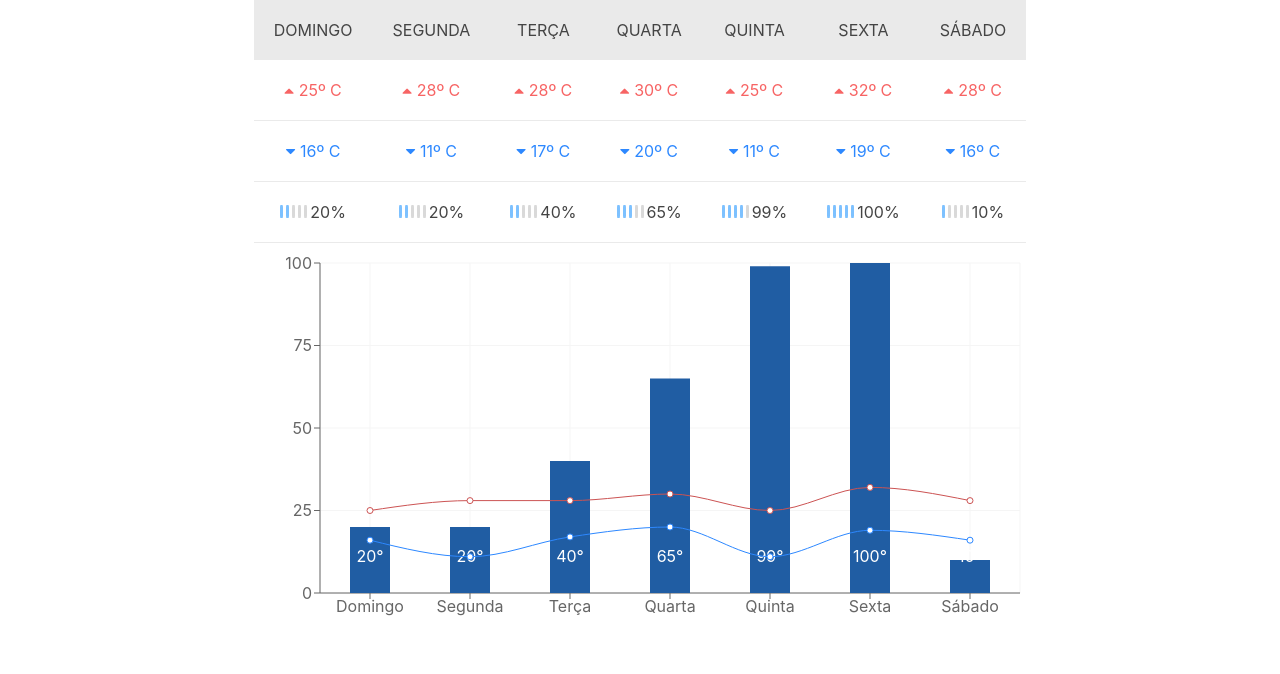
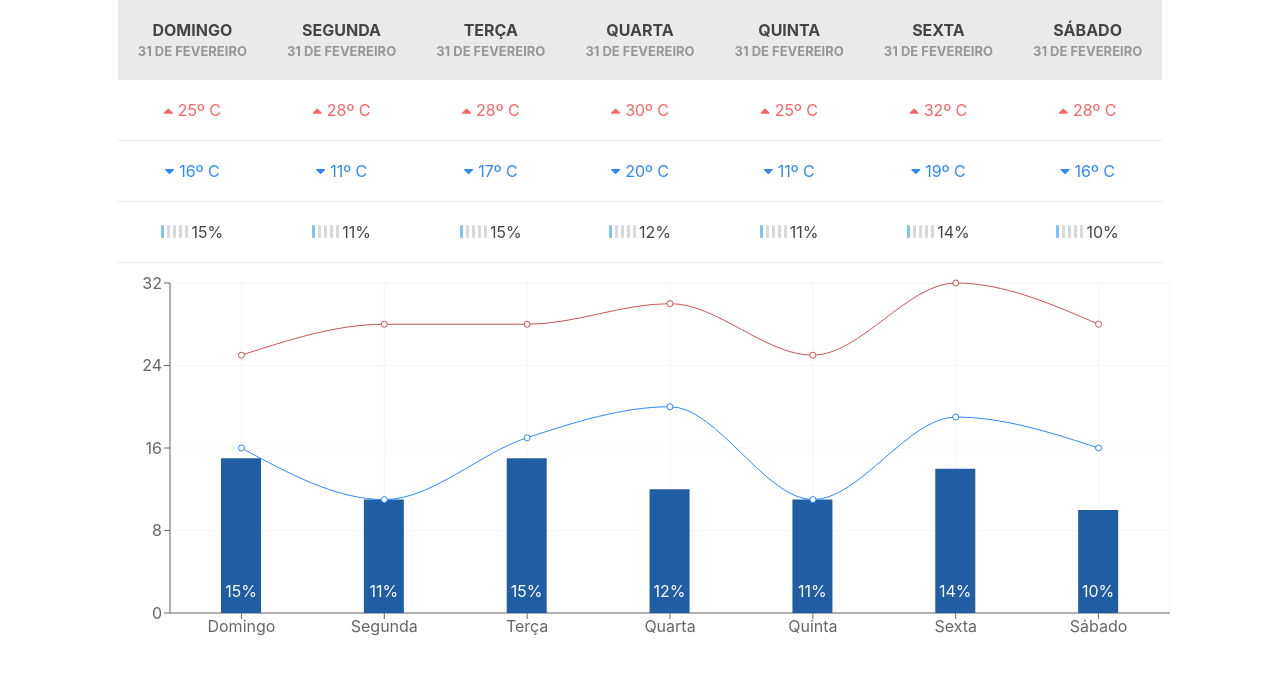
Before and after one commit to Sabrinovsky/weather-challange, a React (Create React App) app: page / in a window 1280 px wide. Shown: the top 674 px of the page. Built offline with nearby package versions, Linux system fonts and the light colour scheme.

Commit message:
some changes

```diff
--- a/src/App.js
+++ b/src/App.js
@@ -1,35 +1,12 @@
 import React from 'react';
 import './App.css';
-import { Container,Row } from 'react-bootstrap'
 
-import Week from './Week'
-import Chart from './Chart'
-
-const data = [{day:'Domingo',max:'25',min:'16',umi:'20'},
-              {day:'Segunda',max:'28',min:'11',umi:'20'},
-              {day:'Terça',max:'28',min:'17',umi:'40'},
-              {day:'Quarta',max:'30',min:'20',umi:'65'},
-              {day:'Quinta',max:'25',min:'11',umi:'99'},
-              {day:'Sexta',max:'32',min:'19',umi:'100'},
-              {day:'Sábado',max:'28',min:'16',umi:'10'}]
+import WeatherTable from './components/WeatherTable'
 
 function App() {
   return (
       <>
-        <Container className='center-div'>
-          <Row>
-            {
-              Object.keys(data).map((key,index)=>{
-                return(
-                  <Week data={data[key]} />
-                )
-              })
-            }
-          </Row>
-          <Row style={{display:'inline-flex'}}>
-            <Chart data={data}/>
-          </Row>
-        </Container>
+        <WeatherTable/>
       </>
   );
 }
--- a/src/Chart.js
+++ b/src/components/Chart.js
@@ -6,12 +6,11 @@ import {
   Tooltip, LabelList
 } from 'recharts';
 
-const renderCustomizedLabel = (props) => {
-  const { x, width, value } = props;
+const renderCustomizedLabel = ({x, width,value}) => {
   return (
     <g>
-      <text x={x + width / 2} y={315} fill="#fff" textAnchor="middle" dominantBaseline="middle">
-        {value+'°'}
+      <text x={x + width / 2} y={330} fill="#fff" textAnchor="middle" dominantBaseline="middle">
+        {value+'%'}
       </text>
     </g>
   );
@@ -21,7 +20,7 @@ const Chart = ({ data }) =>
 
       <div className='' >
         <ComposedChart
-          width={800}
+          width={1100}
           height={400}
           data={data}
           margin={{
--- a/src/Week.js
+++ b/src/components/WeatherDay.js
@@ -1,5 +1,5 @@
 import React from 'react';
-import './index.css';
+import '../index.css';
 
 const bars = (umi) =>
     {
@@ -14,11 +14,16 @@ const bars = (umi) =>
         )
     }
 
-const Week = ({ data } ) =>
+const WeatherDay = ({ data } ) =>
 
 <div className='inline-block' key={data.day}>
         <div className='bg-day pd-default'>
             {data.day}
+            <div>
+                <span className='sub-text'>
+                    31 de fevereiro
+                </span>
+            </div>
         </div>
         <div className='pd-default border-bot high'>
             <i className="fa fa-caret-up"/>
@@ -35,4 +40,4 @@ const Week = ({ data } ) =>
     </div>
 
 
-export default Week;
+export default WeatherDay;
--- /dev/null
+++ b/src/components/WeatherTable.js
@@ -0,0 +1,25 @@
+import React from 'react'
+import { Container,Row } from 'react-bootstrap'
+
+import WeatherDay from './WeatherDay'
+import Chart from './Chart'
+import data from '../utils/WeatherData'
+
+
+const WeatherTable = () =>
+    <Container className='center-div'>
+        <Row>
+            {
+              Object.keys(data).map((key)=>{
+                return(
+                  <WeatherDay data={data[key]} />
+                )
+              })
+            }
+        </Row>
+        <Row style={{display:'inline-flex'}}>
+            <Chart data={data}/>
+        </Row>
+    </Container>
+
+export default WeatherTable
--- a/src/index.css
+++ b/src/index.css
@@ -6,6 +6,11 @@ body {
   -webkit-font-smoothing: antialiased;
   -moz-osx-font-smoothing: grayscale;
   color: rgb(68, 68, 68);
+}
+
+.sub-text{
+  font-size: 13px;
+  color: rgb(150,150,150);
 }
 
 code {
@@ -20,6 +25,7 @@ code {
 .bg-day{
   text-transform: uppercase;
   background: #eaeaea;
+  font-weight: bold;
 }
 .pd-default{
   padding: 20px;
@@ -40,9 +46,8 @@ code {
 .low{
   color: rgb(45, 136, 255);
 }
-.center-div
-{
-     text-align: center;
+.center-div{
+  text-align: center;
 }
 
 .fa{
--- /dev/null
+++ b/src/utils/WeatherData.js
@@ -0,0 +1,10 @@
+
+const data = [  {day:'Domingo',max:'25',min:'16',umi:'15'},
+                {day:'Segunda',max:'28',min:'11',umi:'11'},
+                {day:'Terça',max:'28',min:'17',umi:'15'},
+                {day:'Quarta',max:'30',min:'20',umi:'12'},
+                {day:'Quinta',max:'25',min:'11',umi:'11'},
+                {day:'Sexta',max:'32',min:'19',umi:'14'},
+                {day:'Sábado',max:'28',min:'16',umi:'10'}]
+
+export default data
```
Also changed, not shown: src/logo.svg (deleted).
